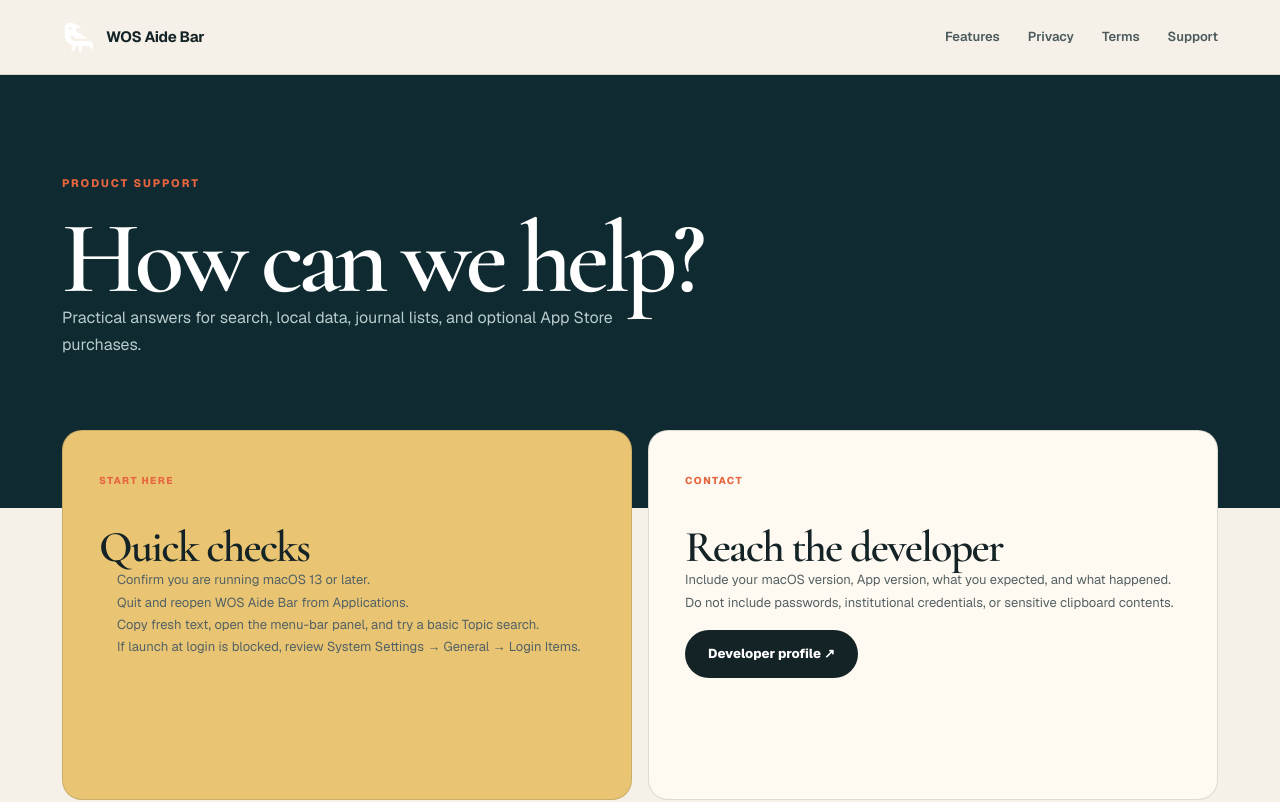
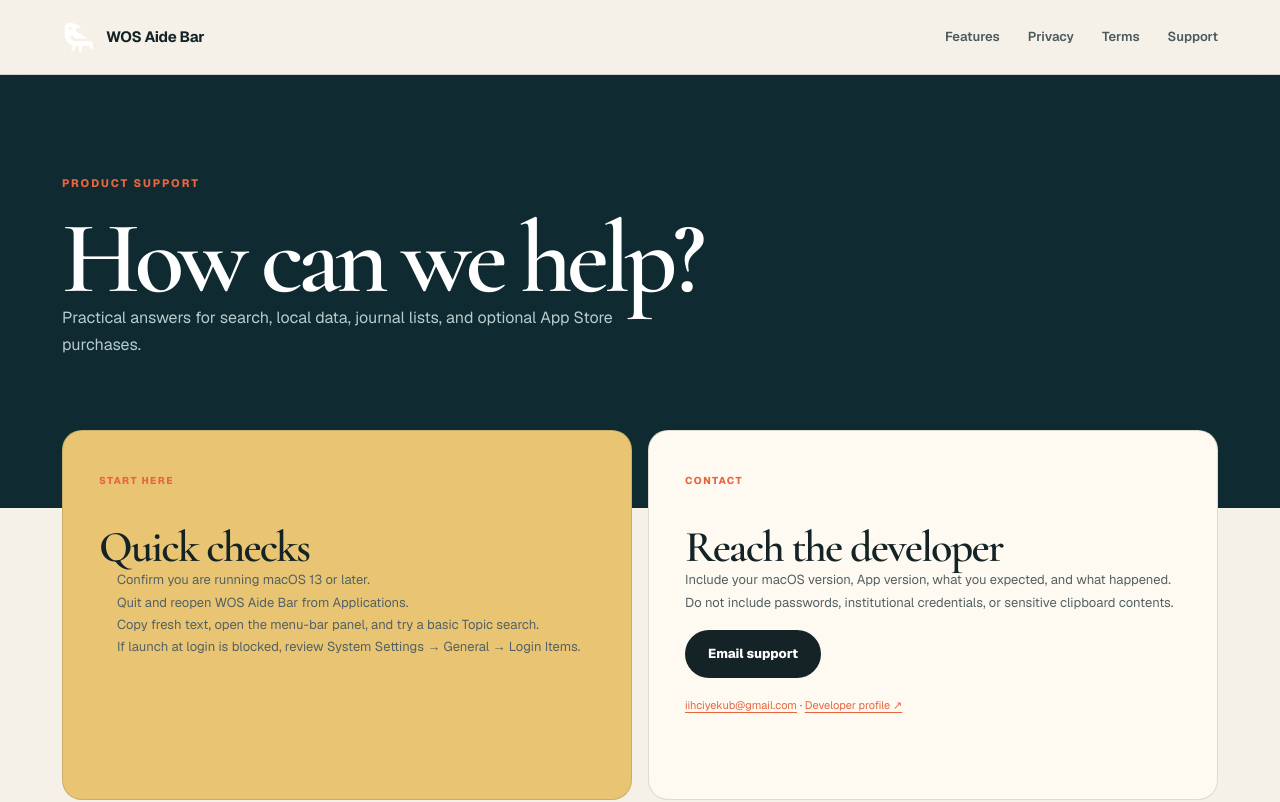
Before and after one commit to wosaide/wosaide-bar-site, a Next.js app: page /support in a window 1280 px wide. Shown: the top 802 px of the page. Built offline with nearby package versions, Linux system fonts and the light colour scheme.

Commit message:
fix: add public support contact

```diff
--- a/app/globals.css
+++ b/app/globals.css
@@ -955,6 +955,18 @@ h2 {
   margin-top: 16px;
 }
 
+.support-email {
+  font-size: 11px !important;
+  margin-top: 18px;
+}
+
+.support-email a,
+.support-cn a {
+  color: var(--orange);
+  text-decoration: underline;
+  text-underline-offset: 3px;
+}
+
 .faq-section {
   padding-bottom: 70px;
 }
--- a/app/privacy/page.tsx
+++ b/app/privacy/page.tsx
@@ -43,9 +43,9 @@ export default function PrivacyPage() {
           <h3>联系与变更</h3>
           <p>
             由于 App 没有账户或远程用户数据库，IIDEV
-            通常没有可供访问、更正或删除的个人资料。如有隐私问题，请通过
-            <a href="https://github.com/wosaide"> WOS Aide 开发者主页</a>
-            联系我们。政策如有重大变化，将更新本页日期和内容。
+            通常没有可供访问、更正或删除的个人资料。如有隐私问题，请发送邮件至
+            <a href="mailto:iihciyekub@gmail.com"> iihciyekub@gmail.com</a>
+            。政策如有重大变化，将更新本页日期和内容。
           </p>
         </>
       }
@@ -135,8 +135,8 @@ export default function PrivacyPage() {
           We may update this policy when the App, Site, or legal requirements
           change. Material changes will be reflected by the effective date
           above. For privacy or data-handling questions, contact the developer
-          through the{" "}
-          <a href="https://github.com/wosaide">WOS Aide developer profile</a>.
+          at{" "}
+          <a href="mailto:iihciyekub@gmail.com">iihciyekub@gmail.com</a>.
         </p>
       </LegalSection>
     </LegalPage>
--- a/app/support/page.tsx
+++ b/app/support/page.tsx
@@ -77,12 +77,23 @@ export default function SupportPage() {
             </p>
             <a
               className="button button-dark"
-              href="https://github.com/wosaide"
-              rel="noreferrer"
-              target="_blank"
+              href="mailto:iihciyekub@gmail.com?subject=WOS%20Aide%20Bar%20Support"
             >
-              Developer profile ↗
+              Email support
             </a>
+            <p className="support-email">
+              <a href="mailto:iihciyekub@gmail.com">
+                iihciyekub@gmail.com
+              </a>
+              {" · "}
+              <a
+                href="https://github.com/wosaide"
+                rel="noreferrer"
+                target="_blank"
+              >
+                Developer profile ↗
+              </a>
+            </p>
           </article>
         </section>
 
@@ -133,6 +144,8 @@ export default function SupportPage() {
           <p>
             报告问题时，请提供 macOS 与 App
             版本、预期结果和实际现象；请勿发送密码、机构登录信息或敏感剪贴板内容。
+            支持邮箱：
+            <a href="mailto:iihciyekub@gmail.com">iihciyekub@gmail.com</a>。
           </p>
         </section>
       </main>
--- a/app/terms/page.tsx
+++ b/app/terms/page.tsx
@@ -39,8 +39,8 @@ export default function TermsPage() {
           </p>
           <h3>联系</h3>
           <p>
-            获取支持或报告问题，请访问
-            <a href="https://github.com/wosaide"> WOS Aide 开发者主页</a>。
+            获取支持或报告问题，请发送邮件至
+            <a href="mailto:iihciyekub@gmail.com"> iihciyekub@gmail.com</a>。
           </p>
         </>
       }
@@ -138,9 +138,9 @@ export default function TermsPage() {
       </LegalSection>
       <LegalSection number="09" title="Support and contact">
         <p>
-          For support questions or to report a product issue, visit the{" "}
-          <a href="https://github.com/wosaide">WOS Aide developer profile</a> or
-          the <a href="/support">Support page</a>.
+          For support questions or to report a product issue, email{" "}
+          <a href="mailto:iihciyekub@gmail.com">iihciyekub@gmail.com</a> or
+          visit the <a href="/support">Support page</a>.
         </p>
       </LegalSection>
     </LegalPage>
```
